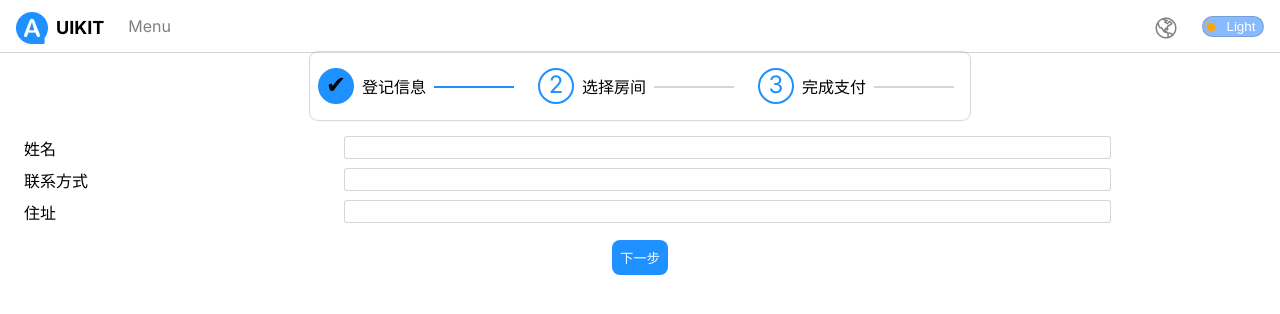
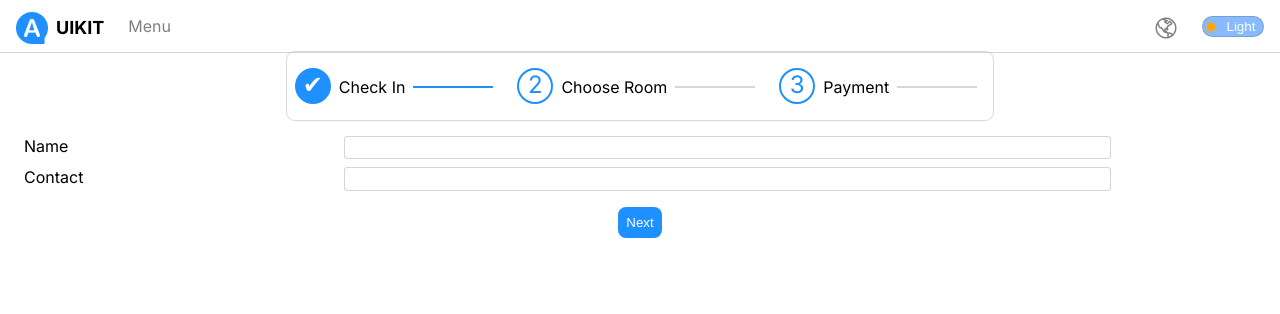
Before and after one commit to zaoying/uikit, a Next.js app: page /rooms in a window 1280 px wide. Shown: the top 314 px of the page. Built offline with nearby package versions, Linux system fonts and the light colour scheme.

Commit message:
optimize room page

```diff
--- a/app/components/stepper.tsx
+++ b/app/components/stepper.tsx
@@ -23,6 +23,7 @@ interface SP {
 }
 
 export interface StepperController extends Controller<SIP> {
+    updateOrInsert(item: SIP): void
     jump(step: number): void
     previous(): void
     next(): void
@@ -38,8 +39,23 @@ export function NewStepperController(setProps: PropsDispatcher<SP>): StepperCont
     const ctl = NewController(setItems, IDEqualizer)
     return {
         ...ctl,
+        updateOrInsert(item) {
+            setProps(p => {
+                const index = p.items.findIndex(it => it.id == item.id)
+                if (index >= 0) {
+                    p.items[index] = item
+                    return {...p, items: [...p.items]}
+                }
+                return {...p, items: [...p.items, item]}
+            })
+        },
         jump(step) {
-            setProps(p => ({...p, step: step}))
+            setProps(p => {
+                let s = Math.floor(step)
+                s = Math.max(0, s)
+                s = Math.min(s, p.items.length - 1)
+                return {...p, step: s}
+            })
         },
         previous() {
             setProps(p => {
@@ -49,7 +65,7 @@ export function NewStepperController(setProps: PropsDispatcher<SP>): StepperCont
         },
         next() {
             setProps(p => {
-                const last = p.items ? p.items.length - 1 : 0
+                const last = p.items.length - 1
                 const step = p.step ?? 0
                 return {...p, step: step < last ? step + 1: last}
             })
@@ -62,7 +78,7 @@ export const StepperItem: FC<StepperItemProps> = (props) => {
     const setProps = context.inject(StepperPropsDispatcher)
     const ctl = NewStepperController(setProps)
     const id = useRef(useId())
-    useEffect(() => ctl.insert({...props, id: id.current}), [props, ctl])
+    useEffect(() => ctl.updateOrInsert({...props, id: id.current}), [props, ctl])
     return <></>
 }
 
--- a/app/globals.css
+++ b/app/globals.css
@@ -1090,7 +1090,7 @@ textarea:focus {
 }
 
 .stepper > .header .passed.item > .icon {
-    color: var(--fore-color);
+    color: white;
     background-color: var(--primary-color);
     border-radius: 5rem;
 }
--- /dev/null
+++ b/app/rooms/i18n.ts
@@ -0,0 +1,44 @@
+import { i18n, register } from "~/hooks/i18n"
+
+
+export const RoomDict = i18n("en-us", () => ({
+    checkIn: "Check In",
+    name: "Name",
+    contact: "Contact",
+    next: "Next",
+    chooseRoom: "Choose Room",
+    roomNumber: "Room Number",
+    startDate: "Start Date",
+    endDate: "Exit Date",
+    previous: "Previous",
+    payment: "Payment",
+    amount: "Amount",
+    paymentMethod: "Payment Method",
+    contracts: [
+        {code: "master", text: "Master Card"},
+        {code: "paypal", text: "Paypal"}
+    ],
+    checkout: "Checkout"
+}))
+
+register("zh-cn", (context) => {
+    context.define(RoomDict, () => ({
+        checkIn: "登记信息",
+        name: "姓名",
+        contact: "联系方式",
+        next: "下一步",
+        chooseRoom: "选择房间",
+        roomNumber: "房间号",
+        startDate: "开始日期",
+        endDate: "结束日期",
+        previous: "上一步",
+        payment: "付款方式",
+        amount: "金额",
+        paymentMethod: "支付方式",
+        contracts: [
+            {code: "alipay", text: "支付宝"},
+            {code: "wechat", text: "微信"}
+        ],
+        checkout: "付款"
+    }))
+})
--- a/app/rooms/page.tsx
+++ b/app/rooms/page.tsx
@@ -5,61 +5,76 @@ import { Form } from "Com/form/form";
 import { Input } from "Com/form/input";
 import { Label } from "Com/form/label";
 import { Select, SelectItem } from "Com/form/select";
-import { Stepper, StepperItem } from "Com/stepper";
+import { Stepper, StepperController, StepperItem } from "Com/stepper";
+import { useContext } from "react";
+import { I18nContext, useI18n } from "~/hooks/i18n";
+import { RoomDict } from "./i18n";
 
-export default function Room() {
-    return <Stepper>{
-        ({ctl}) => <>
-            <StepperItem title="登记信息">
+function PaymentSelect(props: {id: string}) {
+    const dict = useI18n(RoomDict)({})
+    const locale = useContext(I18nContext).toString()
+    return <Select key={locale} id={props.id} name="payment">
+        {
+            dict.contracts.map(item => <SelectItem key={item.code} value={item.code}>
+                {item.text}
+            </SelectItem>)
+        }
+    </Select>
+}
+
+function I18nStepper(props: {ctl: StepperController}) {
+    const {ctl} = props
+    const dict = useI18n(RoomDict)({})
+    return <>
+        <StepperItem title={dict.checkIn}>
             <Form>
-                    <Label label="姓名">
+                <Label label={dict.name}>
                     {({id}) => <Input id={id} name="username"/>}
                 </Label>
-                    <Label label="联系方式">
+                <Label label={dict.contact}>
                     {({id}) => <Input id={id} name="contact" type="tel"/>}
                 </Label>
-                    <Label label="住址">
-                        {({id}) => <Input id={id} name="address" type="tel"/>}
-                    </Label>
                 <div className="actions center">
-                        <Button type="primary" onClick={ctl.next}>下一步</Button>
+                    <Button type="primary" onClick={ctl.next}>{dict.next}</Button>
                 </div>
             </Form>
         </StepperItem>
-            <StepperItem title="选择房间">
+        <StepperItem title={dict.chooseRoom}>
             <Form>
-                    <Label label="房价号">
+                <Label label={dict.roomNumber}>
                     {({id}) => <Input id={id} name="room"/>}
                 </Label>
-                    <Label label="入住日期">
+                <Label label={dict.startDate}>
                     {({id}) => <Input id={id} name="start" type="date"/>}
                 </Label>
-                    <Label label="退房日期">
+                <Label label={dict.endDate}>
                     {({id}) => <Input id={id} name="end" type="date"/>}
                 </Label>
                 <div className="actions center">
-                        <Button type="grey" onClick={ctl.previous}>上一步</Button>
-                        <Button type="primary" onClick={ctl.next}>下一步</Button>
+                    <Button type="grey" onClick={ctl.previous}>{dict.previous}</Button>
+                    <Button type="primary" onClick={ctl.next}>{dict.next}</Button>
                 </div>
             </Form>
         </StepperItem>
-            <StepperItem title="完成支付">
+        <StepperItem title={dict.payment}>
             <Form>
-                    <Label label="房间号">
-                        {({id}) => <Input id={id} name="price" readonly value={100}/>}
+                <Label label={dict.amount}>
+                    {({id}) => <Input id={id} name="amount" readonly value={100}/>}
                 </Label>
-                    <Label label="支付方式">{
-                        ({id}) => <Select id={id} name="payment">
-                            <SelectItem value="alipay">支付宝</SelectItem>
-                            <SelectItem value="wechat">微信</SelectItem>
-                        </Select>
+                <Label label={dict.paymentMethod}>{
+                    ({id}) => <PaymentSelect id={id}></PaymentSelect>
                 }</Label>
                 <div className="actions center">
-                        <Button type="grey" onClick={ctl.previous}>上一步</Button>
-                        <Button type="primary">提交</Button>
+                    <Button type="grey" onClick={ctl.previous}>{dict.previous}</Button>
+                    <Button type="primary">{dict.checkout}</Button>
                 </div>
             </Form>
         </StepperItem>
     </>
+}
+
+export default function Room() {
+    return <Stepper>{
+        ({ctl}) => <I18nStepper ctl={ctl}></I18nStepper>
     }</Stepper>
 }
```
Lines whose indentation alone changed are shown as unchanged.
